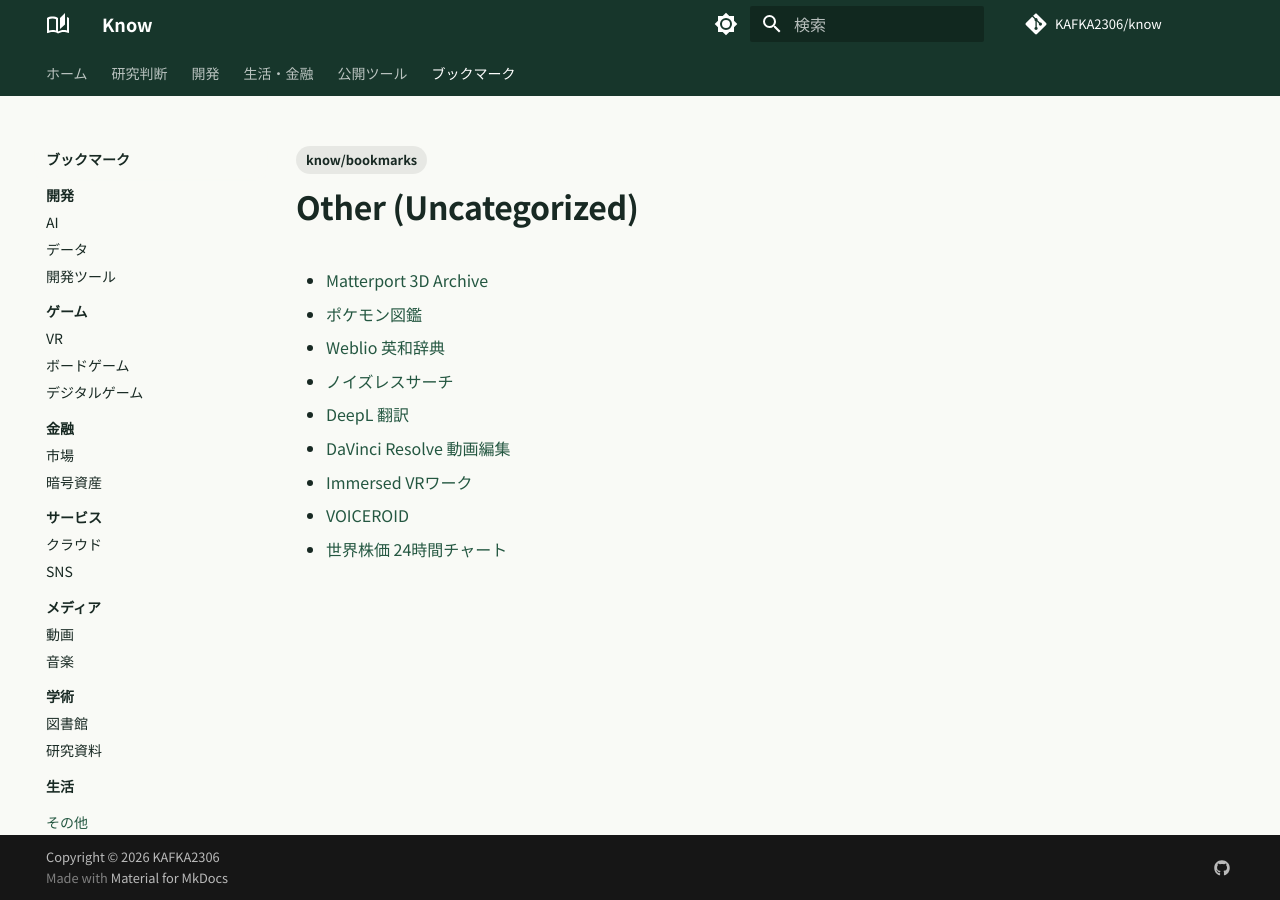
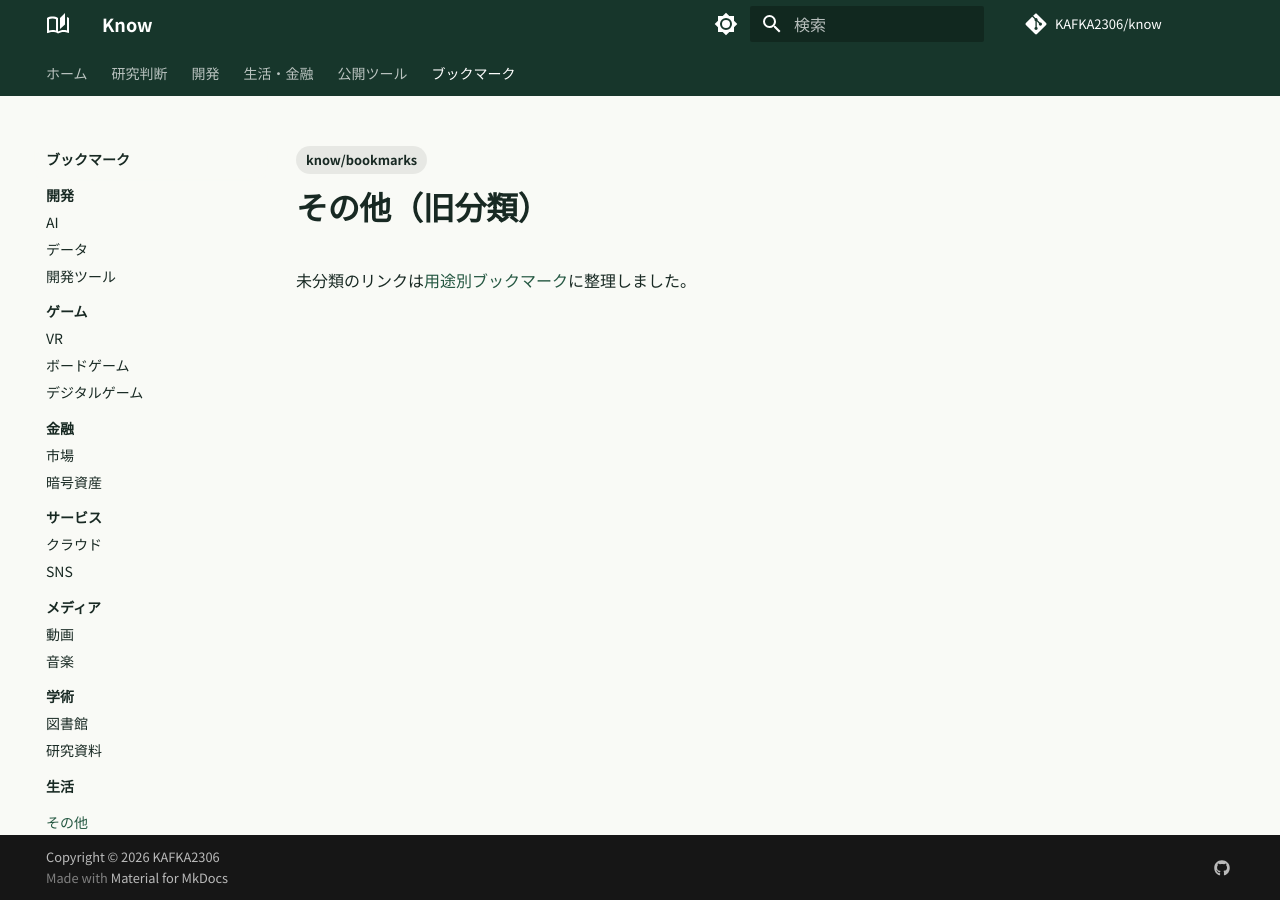
Before and after one commit to KAFKA2306/know, an MkDocs documentation site: the page built from docs/bookmarks/Other/index.md, in a window 1280 px wide. Built offline with MkDocs 1.6.1 and Material for MkDocs 9.7.7, drawn with Linux system fonts in a browser that asks for light colours; comment, search, counter and statistics services are not loaded.

Commit message:
docs(bookmarks): organize six navigation categories and legacy redirects

```diff
--- a/docs/bookmarks/Other/index.md
+++ b/docs/bookmarks/Other/index.md
@@ -1,17 +1,10 @@
 ---
 type: bookmark
-description: "「Other (Uncategorized)」のブックマークを探すための索引。"
+description: "旧・未分類リンクの移動案内。"
 tags:
   - know/bookmarks
 ---
-# Other (Uncategorized)
 
-- [Matterport 3D Archive](https://my.matterport.com)
-- [ポケモン図鑑](http://yakkun.com)
-- [Weblio 英和辞典](http://ejje.weblio.jp)
-- [ノイズレスサーチ](http://pasokatu.com)
-- [DeepL 翻訳](https://www.deepl.com)
-- [DaVinci Resolve 動画編集](https://www.blackmagicdesign.com)
-- [Immersed VRワーク](https://immersed.com)
-- [VOICEROID](https://www.ah-soft.com)
-- [世界株価 24時間チャート](https://sekai-kabuka.com)
+# その他（旧分類）
+
+未分類のリンクは[用途別ブックマーク](../index.md)に整理しました。
```
